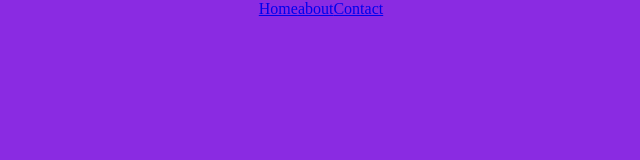
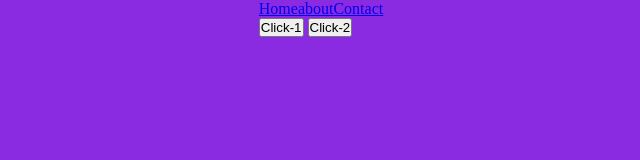
Before and after one commit to Utkir198/meniloyham, a plain HTML site: page index.html in a window 1280 px wide. Shown: the whole page, without its empty margins (319-959 px from the left). Drawn offline with Linux system fonts and the light colour scheme.

Commit message:
2-filialda  ikkta buttom qoshildi

```diff
--- a/index.html
+++ b/index.html
@@ -14,6 +14,8 @@
                 <li><a href="#">about</a></li>
                 <li><a href="#">Contact</a></li>
             </ul>
+            <button>Click-1</button>
+            <button>Click-2</button>
         </nav>
     </header>
 </body>
```
